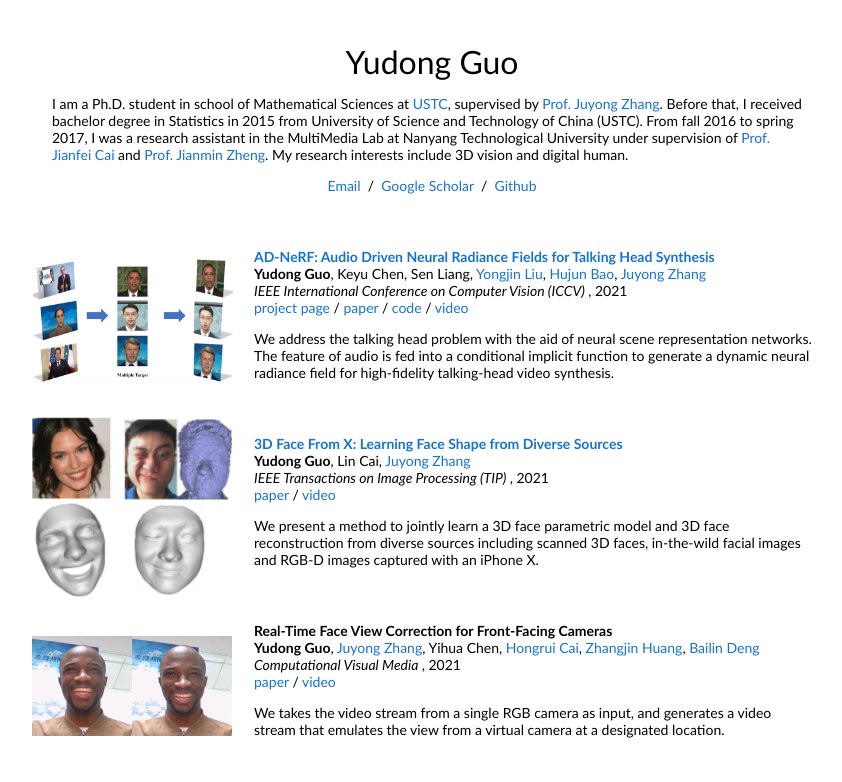
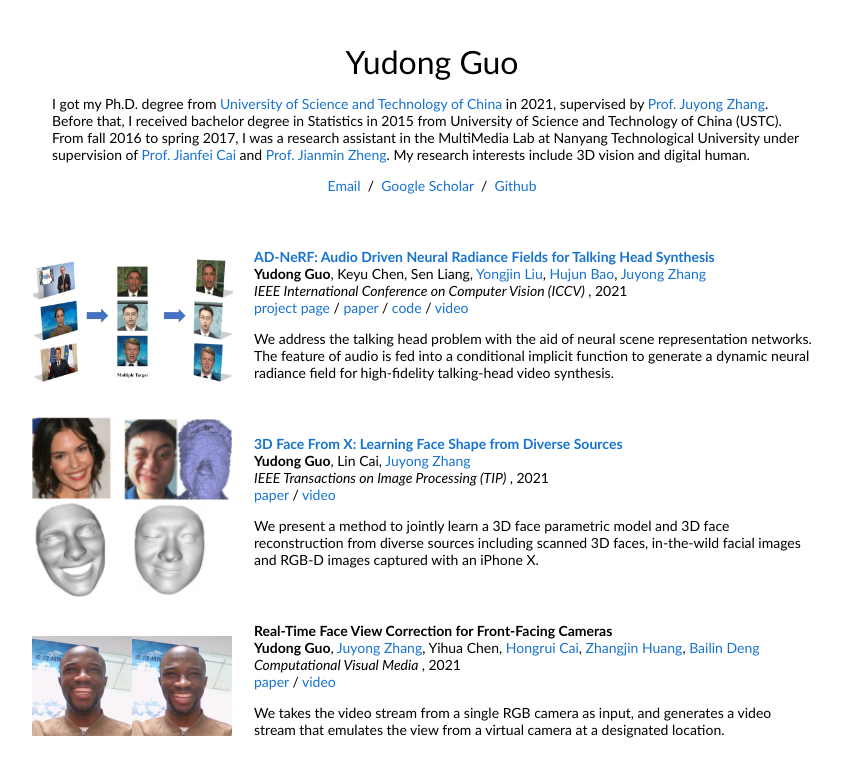
Before and after one commit to YudongGuo/YudongGuo.github.io, a plain HTML site: page index.html in a window 1280 px wide. Shown: the top 782 px of the page, without its empty margins (208-1050 px from the left). Drawn offline with Linux system fonts and the light colour scheme.

Commit message:
Update index.html

```diff
--- a/index.html
+++ b/index.html
@@ -27,8 +27,8 @@
                   <p style="text-align:center">
                     <name>Yudong Guo</name>
                   </p>
-                  <p>I am a Ph.D. student in school of Mathematical Sciences at <a
-                      href="http://en.ustc.edu.cn/">USTC</a>, supervised by <a
+                  <p>I got my Ph.D. degree from <a
+                      href="http://en.ustc.edu.cn/">University of Science and Technology of China</a> in 2021, supervised by <a
                       href="http://staff.ustc.edu.cn/~juyong/">Prof. Juyong Zhang</a>. Before that, I received bachelor
                     degree in Statistics in 2015 from University of Science and Technology of China (USTC). From fall
                     2016 to spring 2017, I was a research assistant in the MultiMedia Lab at Nanyang Technological
```
